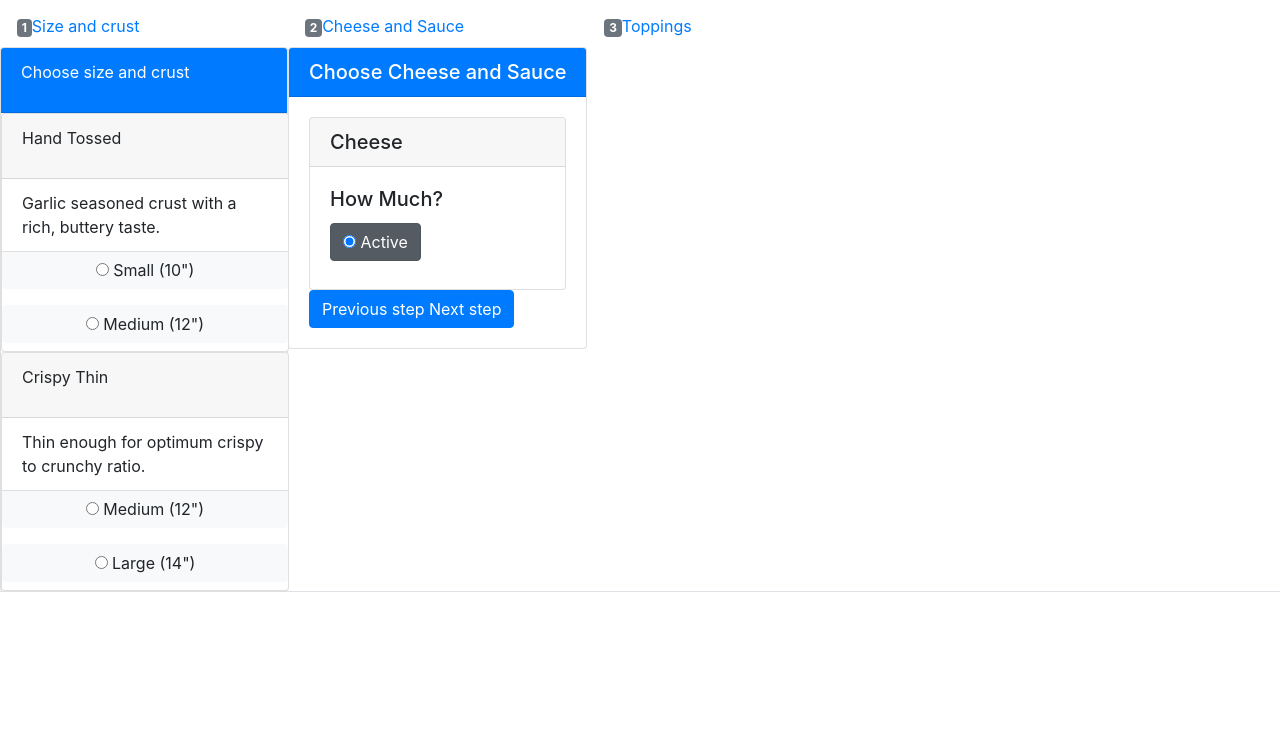
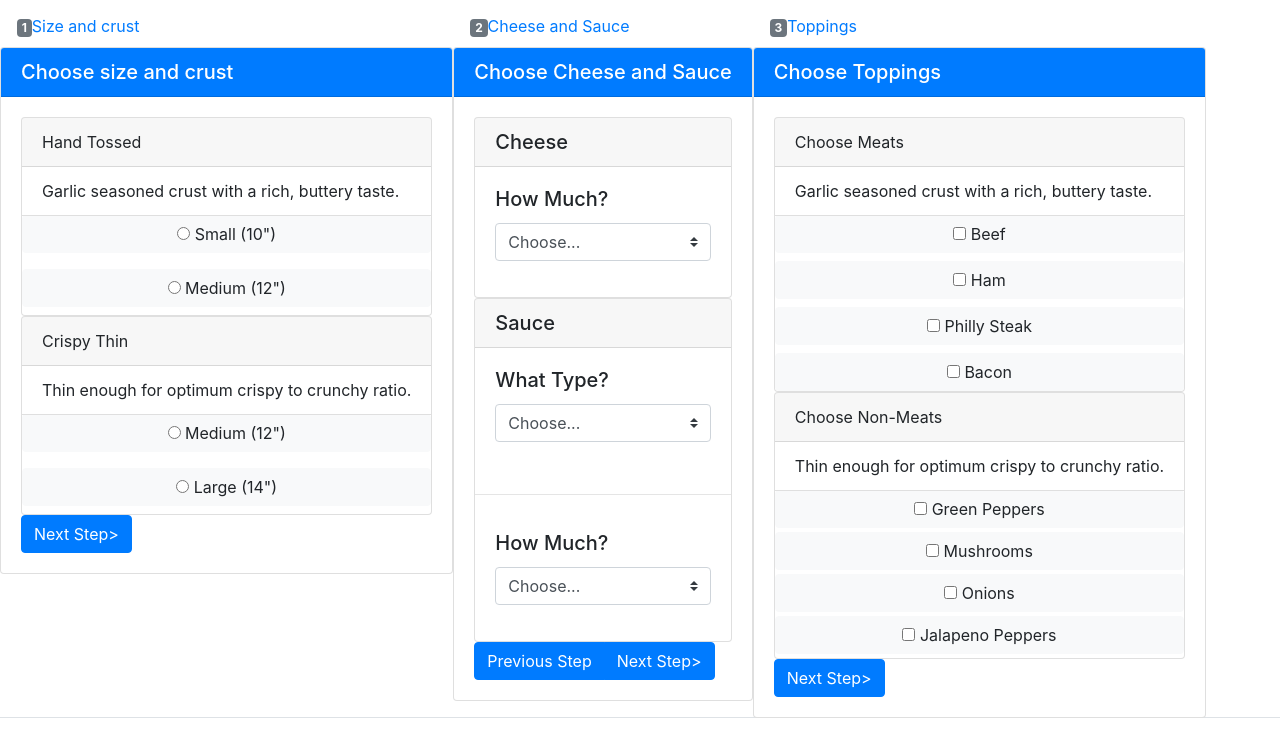
Before and after one commit to Tommy-Cirilo/codeup-web-exercises, a plain HTML site: page order-pizza.html in a window 1280 px wide. Shown: the part 321-1055 px from the top of the page. Before the commit the page ends 929 px from the top, so only its background shows below. Drawn offline with nearby package versions, Linux system fonts and the light colour scheme.

Commit message:
nearly done

```diff
--- a/order-pizza.html
+++ b/order-pizza.html
@@ -12,18 +12,9 @@
     <link rel="stylesheet" href="https://cdnjs.cloudflare.com/ajax/libs/font-awesome/5.12.0-2/css/all.min.css">
     <link rel="stylesheet" href="css/custom.css">
 </head>
-<!--<style>-->
-<!--    .jumbotron {-->
-<!--        background-image: url("img/pizza.png");-->
-<!--    }-->
-
-<!--    .jumbotron h1 {-->
-<!--        opacity: 70%;-->
-<!--    }-->
-<!--</style>-->
 <body>
+<!--this is the navbar-->
 <nav class="navbar navbar-expand-lg navbar-light bg-light">
-
     <button class="navbar-toggler" type="button" data-toggle="collapse" data-target="#navbarNav"
             aria-controls="navbarNav" aria-expanded="false" aria-label="Toggle navigation">
         <span class="navbar-toggler-icon"></span>
@@ -39,7 +30,6 @@
             <li class="nav-item bg-light text-white">
                 <a class="nav-link" href="#">Menu</a>
             </li>
-
             <form class="form-inline">
                 <input class="form-control mr-sm-2" type="search" placeholder="Zip Code" aria-label="Search">
                 <button class="btn btn-outline-secondary my-2 my-sm-0" type="submit">Search areas near you</button>
@@ -53,30 +43,28 @@
     </div>
 </nav>
 
-
+<!--this is the background image of a pizza, with a banner of welcome to pizza world-->
 <div class="container1">
     <div class="jumbotron jumbotron-fluid ">
-        <!--        <div class="container">-->
-        <!--            <img src="img/pizza.png">-->
         <h1 class="lead bg-light text-black w-auto p-3 text-center">Welcome to Pizza World!</h1>
-        <!--        </div>-->
     </div>
 </div>
 
-
+<!--this is the section of building your own pizza form-->
 <h2>Build your own pizza!</h2>
+<!--nav tabs with badges-->
+<!--this is the 1st nav tab with badge-->
 <ul class="nav nav-tabs d-flex flex-row bd-highlight mb-3 justify-content-start">
     <li class="nav-item">
         <a class="nav-link" href="#"><span class="badge badge-secondary">1</span>Size and crust</a>
-        <!--first pizza selector main big card-->
-        <div class="card" style="width: 18rem;">
-            <div class="card-header bg-primary text-white">
-                <p>Choose size and crust</p>
-            </div>
-<!--            First Card Selector-->
-            <div class="card" style="width: 18rem;">
+<!--        This is the main card-->
+        <div class="card">
+            <h5 class="card-header bg-primary text-white">Choose size and crust</h5>
+            <div class="card-body">
+<!--This is the sub card-->
+                <div class="card">
                     <div class="card-header">
-                    <p>Hand Tossed</p>
+                        Hand Tossed
                     </div>
                     <ul class="list-group list-group-flush">
                         <li class="list-group-item">Garlic seasoned crust with a rich, buttery taste.</li>
@@ -88,10 +76,10 @@
                             </label>
                     </ul>
                 </div>
-<!--            Second Card Selector-->
-            <div class="card" style="width: 18rem;">
+<!--This is the second sub card-->
+            <div class="card">
                 <div class="card-header">
-                    <p>Crispy Thin</p>
+                    Crispy Thin
                 </div>
                 <ul class="list-group list-group-flush">
                     <li class="list-group-item">Thin enough for optimum crispy to crunchy ratio.</li>
@@ -103,9 +91,13 @@
                     </label>
                 </ul>
             </div>
+<!--            this is the next step button-->
+                <a href="#" class="btn btn-primary">Next Step></a>
+            </div>
         </div>
     </li>
 
+<!--    second nav tab-->
     <li class="nav-item">
         <a class="nav-link" href="#"><span class="badge badge-secondary">2</span>Cheese and Sauce</a>
 <!--        second main card to select cheese and sauce-->
@@ -117,18 +109,109 @@
                     <h5 class="card-header">Cheese</h5>
                     <div class="card-body">
                         <h5 class="card-title">How Much?</h5>
-                        <label class="btn btn-secondary active">
-                            <input type="radio" name="options" id="option1" checked> Active
-                        </label>
-
+<!--                        this is the selector for how much cheese they want-->
+                        <div class="input-group mb-3">
+                            <select class="custom-select" id="inputGroupSelect03" aria-label="Example select with button addon">
+                                <option selected>Choose...</option>
+                                <option value="1">Light</option>
+                                <option value="2">Normal</option>
+                                <option value="3">Extra</option>
+                                <option value="3">Double</option>
+                            </select>
                         </div>
                     </div>
-                <a href="#" class="btn btn-primary">Previous step    Next step</a>
+                </div>
+<!--                this is the selector for sauces-->
+                <div class="card">
+                    <h5 class="card-header">Sauce</h5>
+                    <div class="card-body">
+                        <h5 class="card-title">What Type?</h5>
+                        <!--                        this is the selector for what kind of sauce they want-->
+                        <div class="input-group mb-3">
+                            <select class="custom-select" id="inputGroupSelect03" aria-label="Example select with button addon">
+                                <option selected>Choose...</option>
+                                <option value="1">Tomato sauce</option>
+                                <option value="2">Marinara sauce</option>
+                                <option value="3">BBQ sauce</option>
+                                <option value="3">Alfredo sauce</option>
+                            </select>
+                        </div>
+                    </div>
+                    <hr>
+<!--                    this is the selector for how much sauce they want-->
+                    <div class="card-body">
+                        <h5 class="card-title">How Much?</h5>
+                        <!--                        this is the selector for how much cheese they want-->
+                        <div class="input-group mb-3">
+                            <select class="custom-select" id="inputGroupSelect03" aria-label="Example select with button addon">
+                                <option selected>Choose...</option>
+                                <option value="1">Light</option>
+                                <option value="2">Normal</option>
+                                <option value="3">Extra</option>
+                            </select>
+                        </div>
+                    </div>
+                </div>
+<!--button group-->
+                <div class="btn-group" role="group" aria-label="Basic example">
+                    <button type="button" class="btn btn-primary">Previous Step</button>
+                    <button type="button" class="btn btn-primary">Next Step></button>
+                </div>
             </div>
         </div>
     </li>
+<!--    third tab with badge-->
     <li class="nav-item">
         <a class="nav-link" href="#"><span class="badge badge-secondary">3</span>Toppings</a>
+        <div class="card">
+            <h5 class="card-header bg-primary text-white">Choose Toppings</h5>
+            <div class="card-body">
+                <!--This is the sub card-->
+                <div class="card"">
+                <div class="card-header">
+                    Choose Meats
+                </div>
+                <ul class="list-group list-group-flush">
+                    <li class="list-group-item">Garlic seasoned crust with a rich, buttery taste.</li>
+                    <label class="btn btn-secondary btn-block btn-light">
+                        <input type="checkbox" name="options" id="option2"> Beef
+                    </label>
+                    <label class="btn btn-secondary btn-block btn-light my-0">
+                        <input type="checkbox" name="options" id="option3"> Ham
+                    </label>
+                    <label class="btn btn-secondary btn-block btn-light">
+                        <input type="checkbox" name="options" id="option4"> Philly Steak
+                    </label>
+                    <label class="btn btn-secondary btn-block btn-light my-0">
+                        <input type="checkbox" name="options" id="option5"> Bacon
+                    </label>
+                </ul>
+            </div>
+            <!--This is the second sub card-->
+            <div class="card"">
+            <div class="card-header">
+                Choose Non-Meats
+            </div>
+            <ul class="list-group list-group-flush">
+                <li class="list-group-item">Thin enough for optimum crispy to crunchy ratio.</li>
+                <label class="btn btn-secondary btn-block btn-light my-0">
+                    <input type="checkbox" name="options" id="option2"> Green Peppers
+                </label>
+                <label class="btn btn-secondary btn-block btn-light my-1">
+                    <input type="checkbox" name="options" id="option3"> Mushrooms
+                </label>
+                <label class="btn btn-secondary btn-block btn-light my-0">
+                    <input type="checkbox" name="options" id="option4"> Onions
+                </label>
+                <label class="btn btn-secondary btn-block btn-light my-1">
+                    <input type="checkbox" name="options" id="option5"> Jalapeno Peppers
+                </label>
+            </ul>
+        </div>
+        <!--            this is the next step button-->
+        <a href="#" class="btn btn-primary">Next Step></a>
+        </div>
+        </div>
     </li>
 
 </ul>
```
Lines whose indentation alone changed are shown as unchanged.
